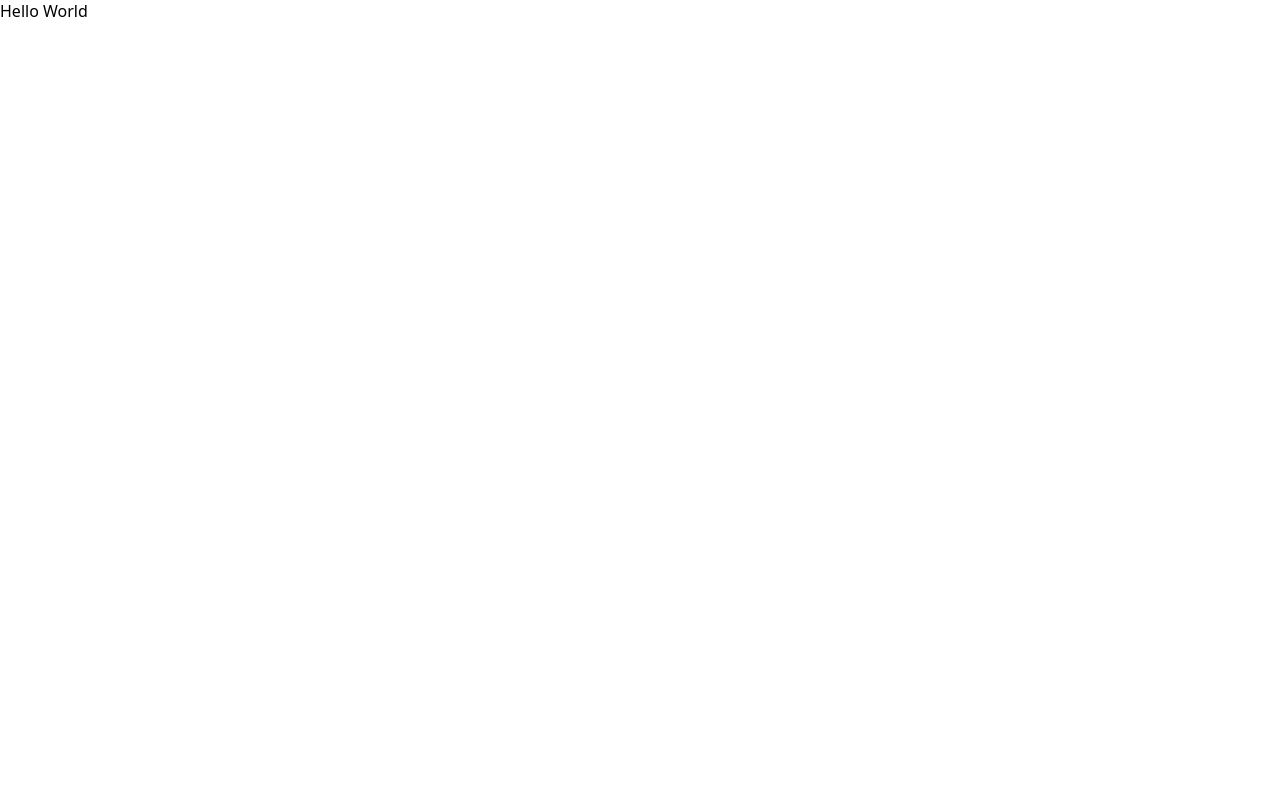
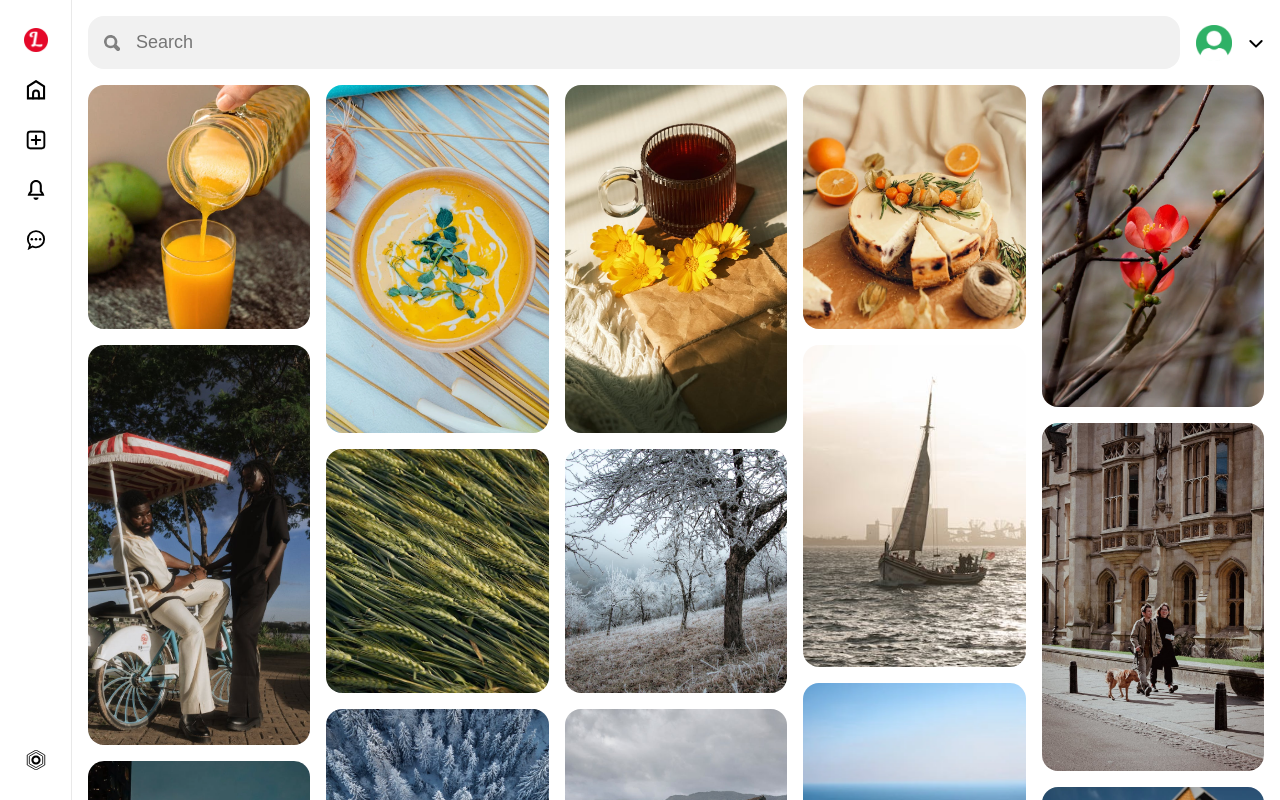
Before and after one commit to chuadharysagar/full_stack_pinterest, a React (Vite) app in the folder client/: page / in a window 1280 px wide. Shown: the top 800 px of the page. Built offline with nearby package versions, Linux system fonts and the light colour scheme.

Commit message:
add navbar

```diff
--- a/client/src/App.jsx
+++ b/client/src/App.jsx
@@ -1,8 +1,18 @@
 import './app.css'
+import TopBar from './components/topBar/TopBar'
+import LeftBar from './components/leftBar/LeftBar'
+import Gallary from './components/gallary/Gallary'
+
 
 const App = () => {
   return (
-    <div>Hello World</div>
+    <div className='app'>
+      <LeftBar></LeftBar>
+      <div className="content">
+        <TopBar></TopBar>
+        <Gallary></Gallary>
+      </div>
+    </div>
   )
 }
 
--- a/client/src/app.css
+++ b/client/src/app.css
@@ -0,0 +1,11 @@
+.app{
+   display: flex;
+   width: 100%;
+   gap: 16px;
+}
+
+.content{
+   flex:1;
+   margin-right: 16px;
+
+}
--- /dev/null
+++ b/client/src/components/gallary/Gallary.css
@@ -0,0 +1,44 @@
+/* create a grid  */
+.gallary {
+   display: grid;
+   grid-template-columns: repeat(7, 1fr);
+   gap: 16px;
+   grid-auto-rows: 10px;
+}
+
+
+@media (max-width:1746px) {
+   .gallary {
+      grid-template-columns: repeat(6, 1fr);
+   }
+}
+
+@media (max-width:1509px) {
+   .gallary {
+      grid-template-columns: repeat(5, 1fr);
+   }
+}
+
+@media (max-width:1272px) {
+   .gallary {
+      grid-template-columns: repeat(4, 1fr);
+   }
+}
+
+@media (max-width:1035px) {
+   .gallary {
+      grid-template-columns: repeat(3, 1fr);
+   }
+}
+
+@media (max-width:798px) {
+   .gallary {
+      grid-template-columns: repeat(2, 1fr);
+   }
+}
+
+@media (max-width:475px) {
+   .gallary {
+      grid-template-columns: repeat(1, 1fr);
+   }
+}
--- /dev/null
+++ b/client/src/components/gallary/Gallary.jsx
@@ -0,0 +1,180 @@
+import React from 'react'
+import './Gallary.css'
+import GallaryItem from '../gallaryItem/GallaryItem';
+// TEMPORARY
+const items = [
+  {
+    id: 1,
+    media: "/pins/pin1.jpeg",
+    width: 1260,
+    height: 1000,
+  },
+  {
+    id: 2,
+    media: "/pins/pin2.jpeg",
+    width: 1260,
+    height: 1400,
+  },
+  {
+    id: 3,
+    media: "/pins/pin3.jpeg",
+    width: 1260,
+    height: 1400,
+  },
+  {
+    id: 4,
+    media: "/pins/pin4.jpeg",
+    width: 1260,
+    height: 1000,
+  },
+  {
+    id: 5,
+    media: "/pins/pin5.jpeg",
+    width: 1260,
+    height: 1243,
+  },
+  {
+    id: 6,
+    media: "/pins/pin6.jpeg",
+    width: 1260,
+    height: 1568,
+  },
+  {
+    id: 7,
+    media: "/pins/pin7.jpeg",
+    width: 1260,
+    height: 1234,
+  },
+  {
+    id: 8,
+    media: "/pins/pin8.jpeg",
+    width: 1260,
+    height: 1400,
+  },
+  {
+    id: 9,
+    media: "/pins/pin9.jpeg",
+    width: 1260,
+    height: 1000,
+  },
+  {
+    id: 10,
+    media: "/pins/pin10.jpeg",
+    width: 1260,
+    height: 1000,
+  },
+  {
+    id: 11,
+    media: "/pins/pin11.jpeg",
+    width: 1260,
+    height: 1000,
+  },
+  {
+    id: 12,
+    media: "/pins/pin12.jpeg",
+    width: 1260,
+    height: 1400,
+  },
+  {
+    id: 13,
+    media: "/pins/pin13.jpeg",
+    width: 1260,
+    height: 1400,
+  },
+  {
+    id: 14,
+    media: "/pins/pin14.jpeg",
+    width: 1260,
+    height: 1600,
+  },
+  {
+    id: 15,
+    media: "/pins/pin15.jpeg",
+    width: 1260,
+    height: 1000,
+  },
+  {
+    id: 16,
+    media: "/pins/pin16.jpeg",
+    width: 1260,
+    height: 1260,
+  },
+  {
+    id: 17,
+    media: "/pins/pin17.jpeg",
+    width: 1260,
+    height: 1000,
+  },
+  {
+    id: 18,
+    media: "/pins/pin18.jpeg",
+    width: 1260,
+    height: 1260,
+  },
+  {
+    id: 19,
+    media: "/pins/pin19.jpeg",
+    width: 1260,
+    height: 1400,
+  },
+  {
+    id: 20,
+    media: "/pins/pin20.jpeg",
+    width: 1260,
+    height: 1260,
+  },
+  {
+    id: 21,
+    media: "/pins/pin21.jpeg",
+    width: 1260,
+    height: 1400,
+  },
+  {
+    id: 22,
+    media: "/pins/pin22.jpeg",
+    width: 1260,
+    height: 1890,
+  },
+  {
+    id: 23,
+    media: "/pins/pin23.jpeg",
+    width: 1260,
+    height: 1260,
+  },
+  {
+    id: 24,
+    media: "/pins/pin24.jpeg",
+    width: 1260,
+    height: 1260,
+  },
+  {
+    id: 25,
+    media: "/pins/pin25.jpeg",
+    width: 1260,
+    height: 1260,
+  },
+  {
+    id: 26,
+    media: "/pins/pin26.jpeg",
+    width: 1260,
+    height: 1260,
+  },
+  {
+    id: 27,
+    media: "/pins/pin27.jpeg",
+    width: 1260,
+    height: 1260,
+  },
+];
+
+const Gallary = () => {
+  return (
+    <div className='gallary'>
+     {items.map(item=>(
+         <GallaryItem key={item.id} item ={item}/>
+     ))}
+    </div>
+  )
+}
+
+export default Gallary
--- /dev/null
+++ b/client/src/components/gallaryItem/GallaryItem.css
@@ -0,0 +1,9 @@
+.gallaryItem{
+   display: flex;
+}
+
+.gallaryItem img{
+   width: 100%;
+   border-radius:16px;
+   object-fit: cover;
+}
--- /dev/null
+++ b/client/src/components/gallaryItem/GallaryItem.jsx
@@ -0,0 +1,12 @@
+import React from 'react'
+import './GallaryItem.css'
+
+const GallaryItem = ({item}) => {
+  return (
+    <div className='gallaryItem' style={{gridRowEnd:`span ${Math.ceil(item.height/100)}`}}>
+      <img src={item.media} alt="gallary item"/>
+    </div>
+  )
+}
+
+export default GallaryItem
--- /dev/null
+++ b/client/src/components/leftBar/LeftBar.css
@@ -0,0 +1,36 @@
+.leftBar{
+   display: flex;
+   flex-direction: column;
+   justify-content: space-between;
+   width: 72px;
+   align-items: center;
+   height: 100vh;
+   position: sticky;
+   top: 0;
+   padding: 16px 0px;
+   border-right: 1px solid #e9e9e9;
+}
+
+.menuIcons{
+   display: flex;
+   flex-direction: column;
+   align-items: center;
+   gap: 2px;
+}
+
+.menuIcon{
+   width: 48px;
+   height: 48px;
+   display: flex;
+   align-items:center;
+   justify-content: center;
+}
+
+.menuIcon:hover{
+   background-color:#f1f1f1 ;
+}
+
+.logo{
+   width: 24px;
+   height: 24px;
+}
--- /dev/null
+++ b/client/src/components/leftBar/LeftBar.jsx
@@ -0,0 +1,32 @@
+import React from 'react'
+import './LeftBar.css'
+
+const LeftBar = () => {
+   return (
+      <div className='leftBar'>
+         <div className="menuIcons">
+            <a href="/" className='menuIcon'>
+               <img src="/general/logo.png" alt="" className='logo'/>
+            </a>
+            <a href="/" className='menuIcon'>
+               <img src="/general/home.svg" alt="" />
+            </a>
+            <a href="/" className='menuIcon'>
+               <img src="/general/create.svg" alt="" />
+            </a>
+            <a href="/" className='menuIcon'>
+               <img src="/general/updates.svg" alt="" />
+            </a>
+            <a href="/" className='menuIcon'>
+               <img src="/general/messages.svg" alt="" />
+            </a>
+         </div>
+         <a href="/" className='menuIcon'>
+            <img src="/general/settings.svg" alt="" />
+         </a>
+
+      </div>
+   )
+}
+
+export default LeftBar
--- /dev/null
+++ b/client/src/components/topBar/TopBar.jsx
@@ -0,0 +1,19 @@
+import React from 'react'
+import './Topbar.css'
+import UserButton from '../userButton/userButton'
+
+const TopBar = () => {
+  return (
+    <div className='topBar'>
+       {/* Search input  */}
+       <div className='search'>
+        <img src="/general/search.svg" alt="search option image"/>
+        <input type="text" placeholder='Search'/>
+       </div>
+       {/* User Profile Option  */}
+       <UserButton/>
+    </div>
+  )
+}
+
+export default TopBar
--- /dev/null
+++ b/client/src/components/topBar/Topbar.css
@@ -0,0 +1,24 @@
+.topBar{
+  margin: 16px 0px;
+  display: flex;
+  align-items:center;
+  gap: 16px;
+}
+
+.search{
+   flex:1;
+   background-color: #f1f1f1;
+   border-radius: 16px;
+   padding: 16px;
+   display: flex;
+   align-items: center;
+   gap: 16px;
+}
+
+.search input{
+   flex:1;
+   background-color: transparent;
+   border: none;
+   outline: none;
+   font-size: 18px;
+}
--- /dev/null
+++ b/client/src/components/userButton/userButton.css
@@ -0,0 +1,62 @@
+.userButton{
+   display: flex;
+   align-items: center;
+   gap: 16px;
+   position: relative;
+}
+
+.userButton img{
+   width: 36px;
+   height: 36px;
+   border: 100%;
+   object-fit: cover;
+}
+
+.userButton .arrow{
+   cursor: pointer;
+   width: 16px;
+   height: 16px;
+}
+
+
+.userOptions{
+   position: absolute;
+   right: 0;
+   top: 120%;
+   padding: 16px;
+   border-radius: 8px;
+   background-color: white;
+   z-index: 999;
+   display: flex;
+   flex-direction: column;
+   font-size: 16px;
+   box-shadow: 0px 0px 4px 1px rgba(0, 0, 0, 0.169);
+
+}
+
+.userOption{
+   cursor: pointer;
+   padding: 8px;
+   border-radius: 8px;
+}
+
+.userOption:hover{
+   background-color: #f1f1f1;
+   color: gray;
+}
+
+.loginLink{
+   font-size: 18px;
+   padding: 16px;
+   border-radius: 32px;
+}
+
+.loginLink:hover{
+   background: #f1f1f1;
+}
+
+@media (max-width:475px){
+   .userButton{
+      display: none;
+   }
+}
--- /dev/null
+++ b/client/src/components/userButton/userButton.jsx
@@ -0,0 +1,28 @@
+import React, { useState } from 'react'
+import './userButton.css'
+
+const UserButton = () => {
+   const [open, setOpen] = useState(false);
+
+   //  temp user
+   const currUser = true;
+
+   return currUser ? (<div className='userButton'>
+      <img src="/general/noAvatar.png" alt="" />
+      <img onClick={() => setOpen((prev) => !prev)} src="/general/arrow.svg" alt="" className='arrow' />
+      {/* when click over profile show the options  */}
+      {open && (<div className="userOptions">
+         <div className="userOption">Profile</div>
+         <div className="userOption">Setting</div>
+         <div className="userOption">LogOut</div>
+      </div>)
+      }
+   </div>) : (
+      <a href="/" className='loginLink'>
+         Login / Sign Up
+      </a>
+   )
+
+}
+
+export default UserButton
```
